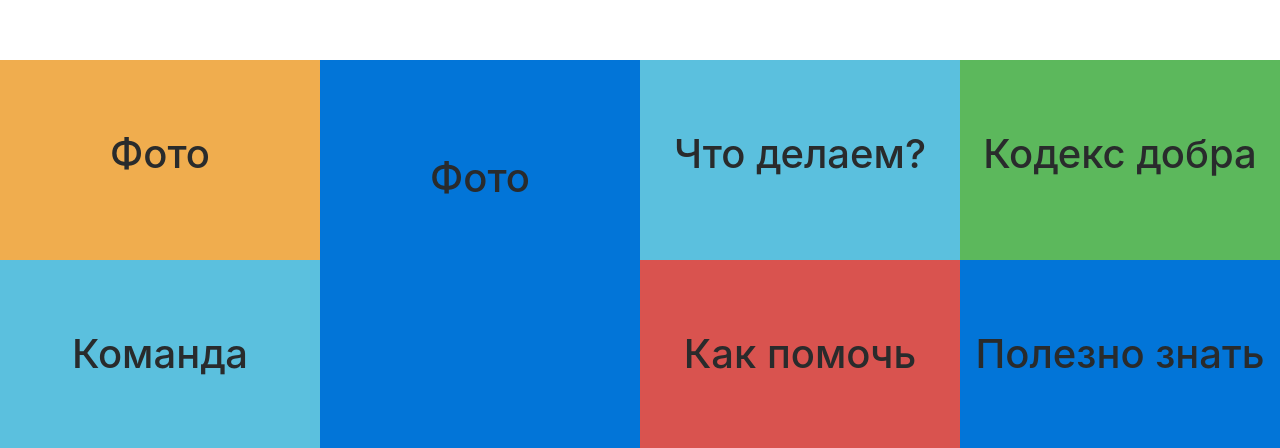
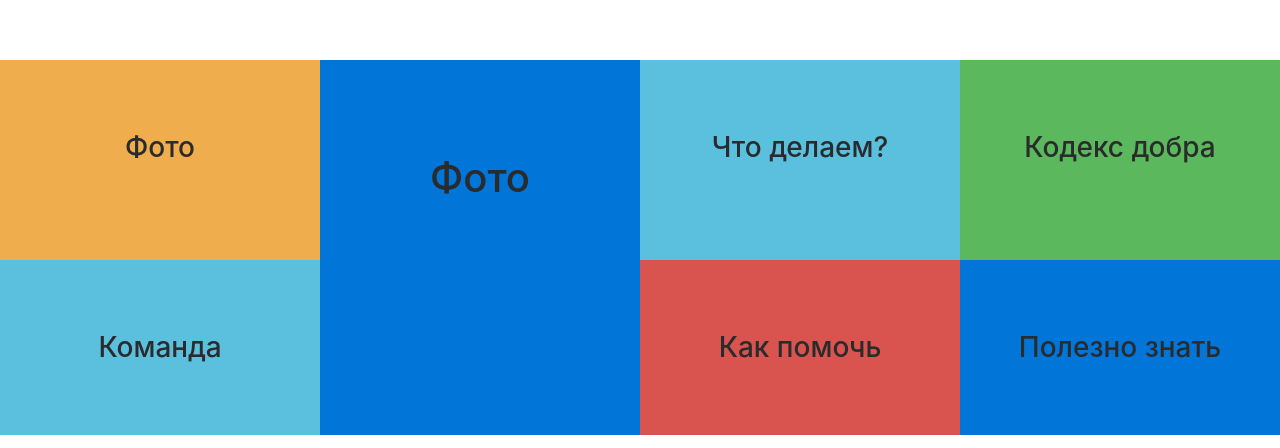
Before and after one commit to forjos/Orden-Dobra, a plain HTML site: page index.html in a window 1280 px wide. Shown: the part 1273-1721 px from the top of the page. Drawn offline with nearby package versions, Linux system fonts and the light colour scheme.

Commit message:
Commit from Pingendo

```diff
--- a/index.html
+++ b/index.html
@@ -44,28 +44,28 @@
       </div>
       <div class="row h-25">
         <div class="col-md-3 bg-warning">
-          <h1 class="text-center py-5 my-4">Фото</h1>
+          <h3 class="text-center py-5 my-4">Фото</h3>
         </div>
         <div class="col-md-3 bg-primary">
           <h1 class="text-center py-5 my-5">Фото</h1>
         </div>
         <div class="col-md-3 bg-info">
-          <h1 class="text-center py-5 my-4">Что делаем?</h1>
+          <h3 class="text-center py-5 my-4">Что делаем?</h3>
         </div>
         <div class="col-md-3 bg-success">
-          <h1 class="text-center py-5 my-4">Кодекс добра</h1>
+          <h3 class="text-center py-5 my-4">Кодекс добра</h3>
         </div>
       </div>
       <div class="row">
         <div class="col-md-3 bg-info">
-          <h1 class="text-center py-5 my-4">Команда</h1>
+          <h3 class="text-center py-5 my-4">Команда</h3>
         </div>
         <div class="col-md-3 bg-primary"></div>
         <div class="col-md-3 bg-danger">
-          <h1 class="text-center py-5 my-4">Как помочь</h1>
+          <h3 class="text-center py-5 my-4">Как помочь</h3>
         </div>
         <div class="col-md-3 bg-primary">
-          <h1 class="text-center py-5 my-4">Полезно знать</h1>
+          <h3 class="text-center py-5 my-4">Полезно знать</h3>
         </div>
       </div>
     </div>
```
